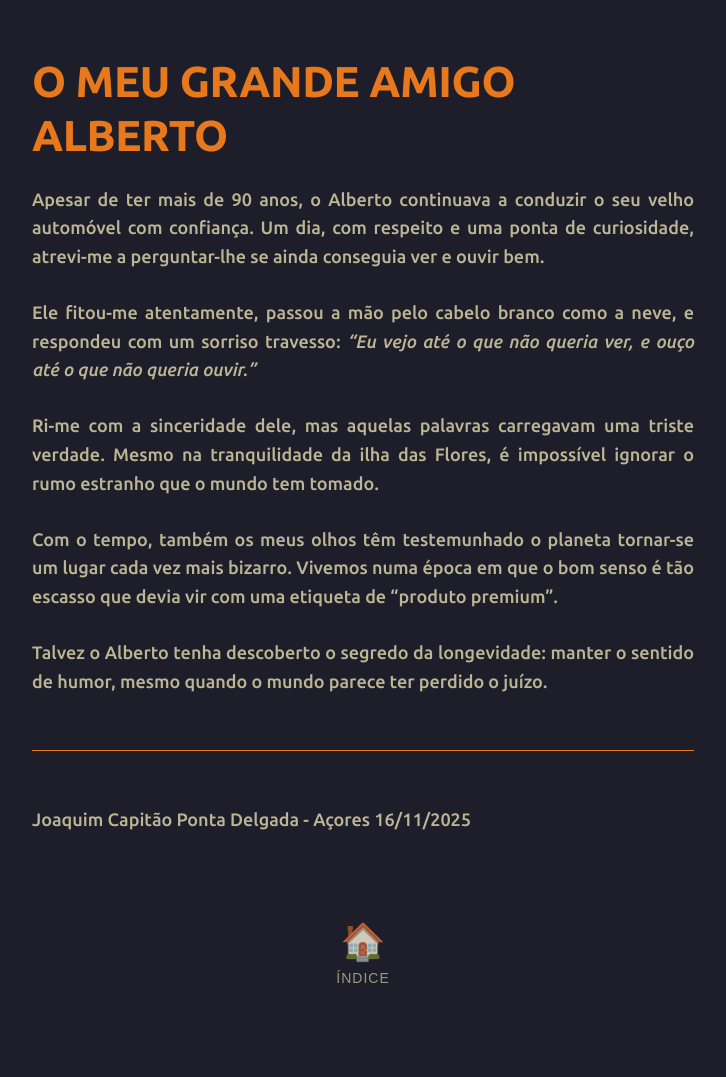
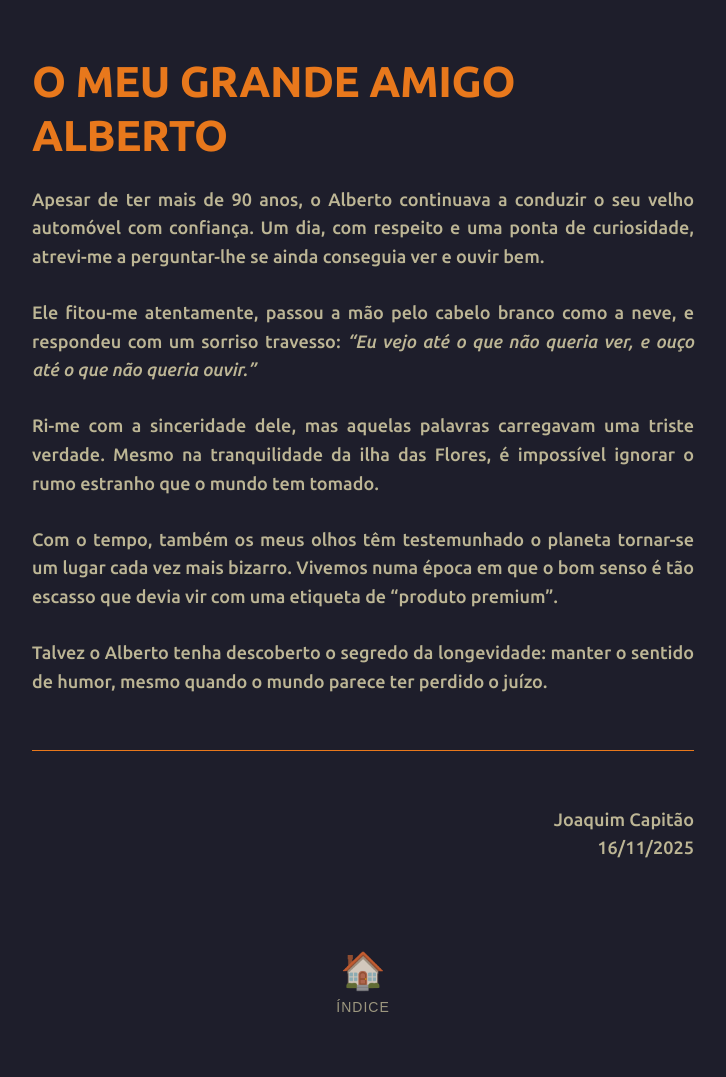
Before and after one commit to joaquim-capitao/queime-depois-de-ler, a Jekyll site: the page built from o-meu-amigo-alberto.md, in a window 1280 px wide. Shown: the whole page, without its empty margins (277-1003 px from the left). Built offline with Jekyll 4.4.1, drawn with Linux system fonts in a browser that asks for light colours; our own code applies the rules of GitHub Pages for plain Markdown files; before the commit the page ends 1048 px from its top, so only the background shows below that.

Commit message:
Atualizar o o-meu-amigo-alberto.md

```diff
--- a/o-meu-amigo-alberto.md
+++ b/o-meu-amigo-alberto.md
@@ -10,7 +10,7 @@ Com o tempo, também os meus olhos têm testemunhado o planeta tornar-se um luga
 
 Talvez o Alberto tenha descoberto o segredo da longevidade: manter o sentido de humor, mesmo quando o mundo parece ter perdido o juízo.
 
-_________________________________
-Joaquim Capitão
-Ponta Delgada - Açores
-16/11/2025
+---
+
+<div align="right">Joaquim Capitão</div>
+<div align="right">16/11/2025</div>
```
